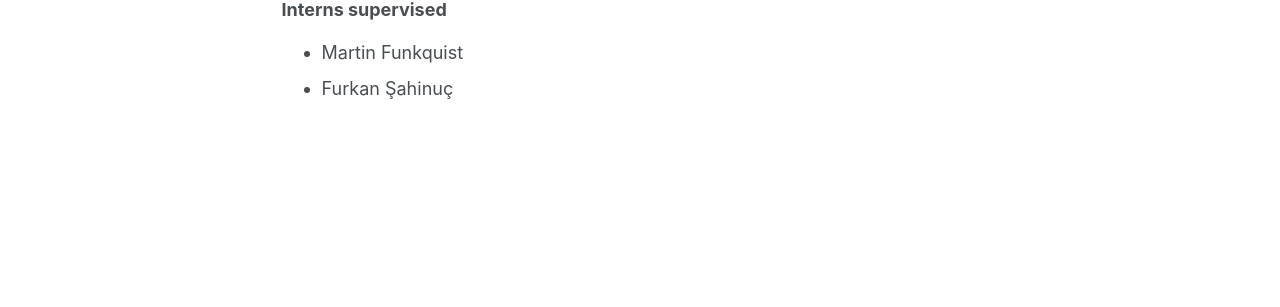
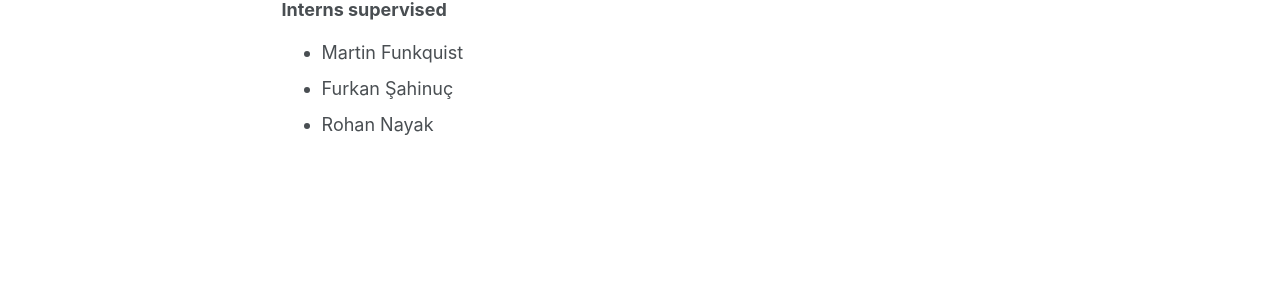
Before and after one commit to iokuznetsov/iokuznetsov.github.io, a Jekyll site: the page built from _pages/students.md, in a window 1280 px wide and 1326 px high. Shown: the part 808-1115 px from the top of the window. Built offline with Jekyll 4.4.1, drawn with Linux system fonts in a browser that asks for light colours; some web fonts are replaced.

Commit message:
Add Rohan Nayak to supervised interns list

```diff
--- a/_pages/students.md
+++ b/_pages/students.md
@@ -31,3 +31,4 @@ author_profile: true
 
 *  Martin Funkquist
 *  Furkan Şahinuç
+*  Rohan Nayak
```
